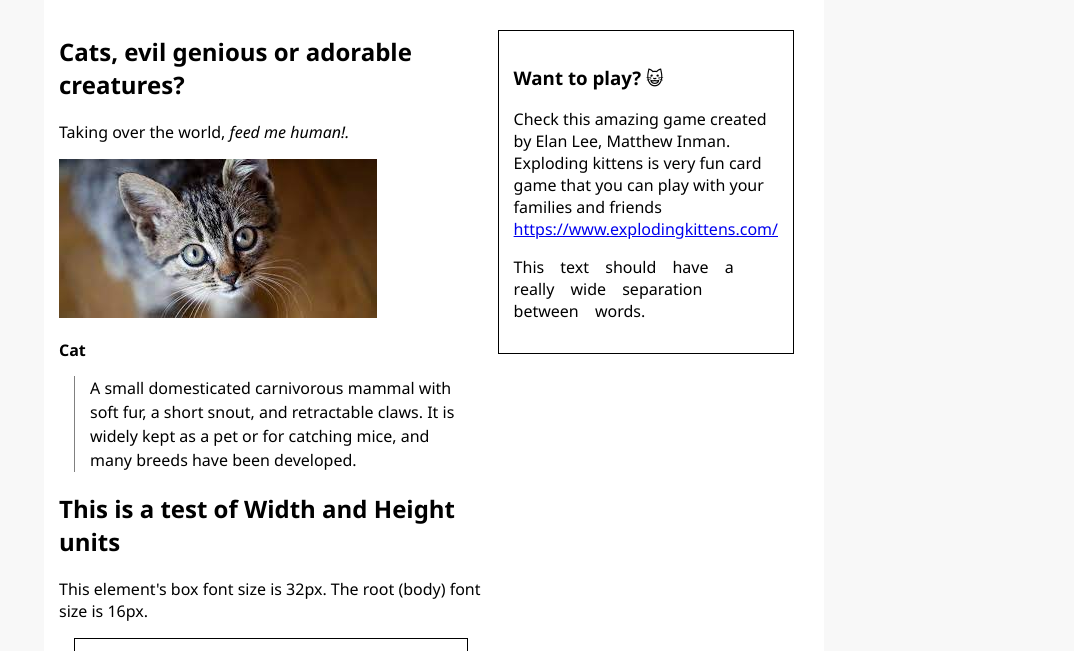
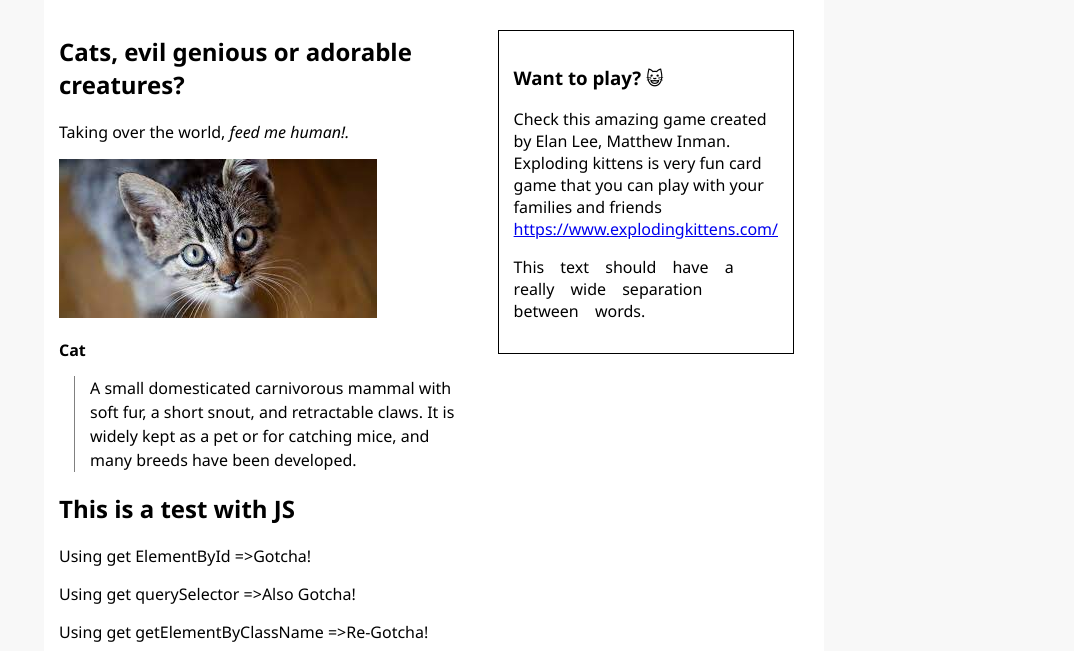
Before and after one commit to m0000g/practicing_html_css, a plain HTML site: page index.html in a window 1280 px wide. Shown: the part 86-737 px from the top of the page, without its empty margins (206-1280 px from the left). Drawn offline with Linux system fonts and the light colour scheme.

Commit message:
checking javascript DOM selectors

```diff
--- a/index.html
+++ b/index.html
@@ -34,6 +34,12 @@
               catching mice, and many breeds have been developed.
             </dd>
           </dl>
+          <h2>This is a test with JS</h2>
+          <p>Using get ElementById =><span id="elementbyid"></span></p>
+          <p>Using get querySelector =><span class="querySelector"></span></p>
+          <p>
+            Using get getElementByClassName =><span class="class_name"></span>
+          </p>
           <h2>This is a test of Width and Height units</h2>
           <p>
             This element's box font size is 32px. The root (body) font size is
--- a/script.js
+++ b/script.js
@@ -1 +1,10 @@
 console.log(`Test`);
+
+const elementbyID = document.getElementById("elementbyid");
+elementbyID.textContent = `Gotcha!`;
+
+const querySelector = document.querySelector(".querySelector");
+querySelector.textContent = `Also Gotcha!`;
+
+const getElementByClassName = document.getElementsByClassName("class_name");
+getElementByClassName[0].textContent = `Re-Gotcha!`;
```
